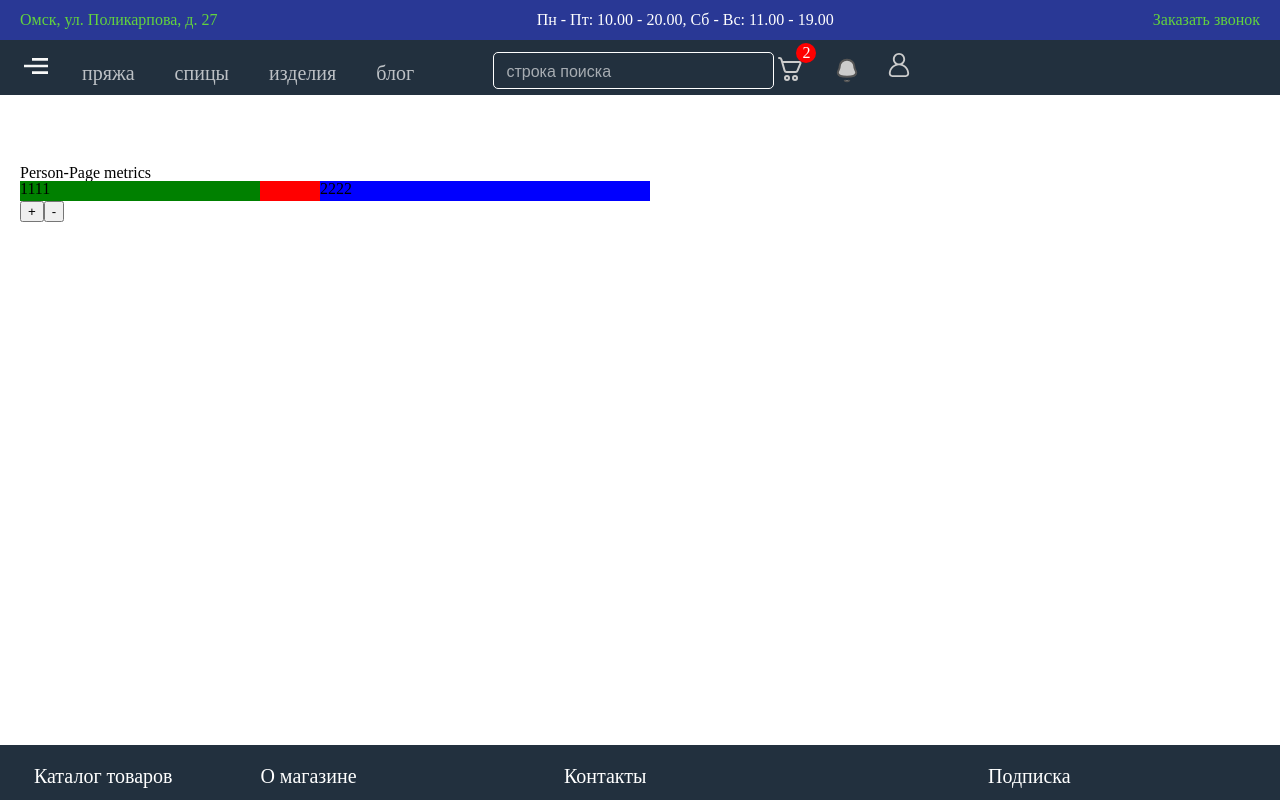
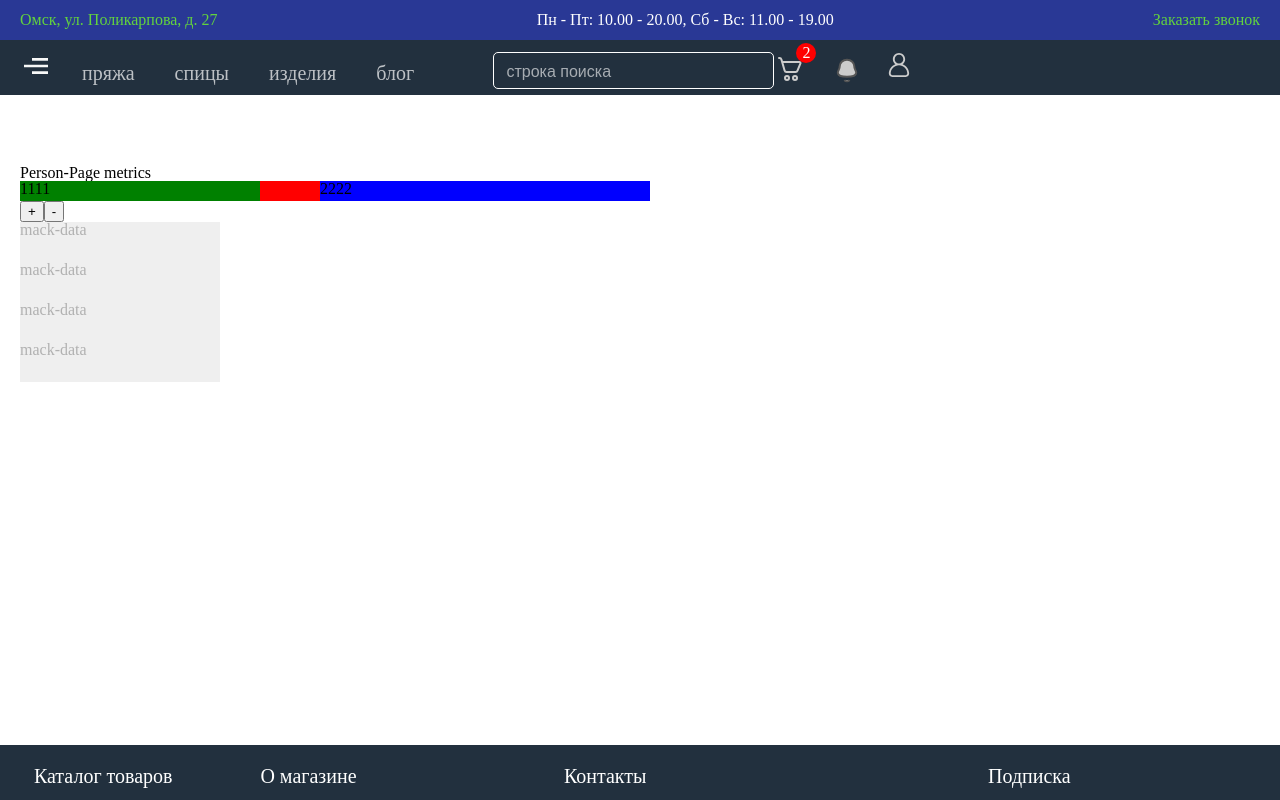
Before and after one commit to NikolayN-ru/store-project, a React (Create React App) app: page /login in a window 1280 px wide. Shown: the top 800 px of the page. Built offline with nearby package versions, Linux system fonts and the light colour scheme.

Commit message:
added button person-page

```diff
--- a/src/pages/Person/Person.styled.ts
+++ b/src/pages/Person/Person.styled.ts
@@ -35,3 +35,19 @@ width: 110%;
 height: 20px;
 }
 `
+
+export const ButtonSelect = styled('div')`
+& {
+    width: 200px;
+    height: 40px;
+    background-color: #ccc;
+    /* margin-top: 30px; */
+    opacity: 0.3;
+    cursor: pointer;
+    border-right: 2px solid #fff;
+}
+&:hover {
+    border-right: 2px solid blue;
+    opacity: .9;
+}
+`
--- a/src/pages/Person/Person.tsx
+++ b/src/pages/Person/Person.tsx
@@ -1,12 +1,11 @@
 import React, { FC } from 'react';
-import { Block1, Block2, Line, PersonWrapper } from './Person.styled';
+import { Block1, Block2, ButtonSelect, Line, PersonWrapper } from './Person.styled';
 
 const Person: FC = () => {
 
     return (
         <PersonWrapper>
             Person-Page
-
             metrics
 
             <Line>
@@ -16,6 +15,11 @@ const Person: FC = () => {
 
             <button onClick={() => { }}>+</button>
             <button onClick={() => { }}>-</button>
+
+            <ButtonSelect>mack-data</ButtonSelect>
+            <ButtonSelect>mack-data</ButtonSelect>
+            <ButtonSelect>mack-data</ButtonSelect>
+            <ButtonSelect>mack-data</ButtonSelect>
         </PersonWrapper>
     )
 }
```
